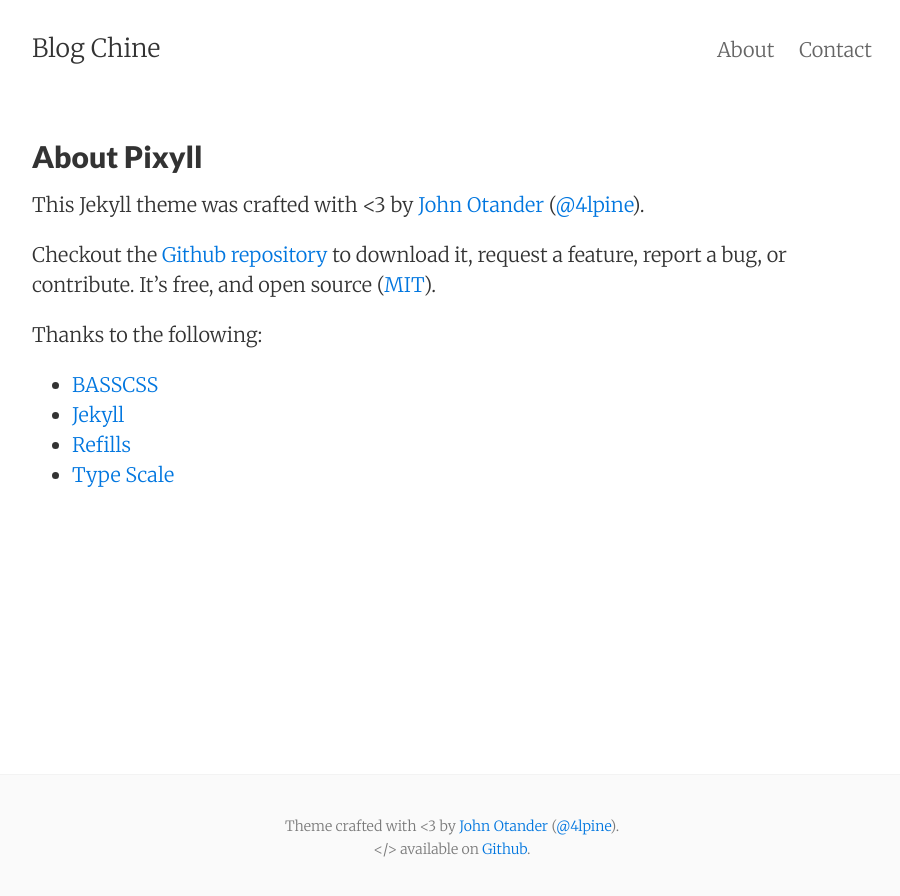
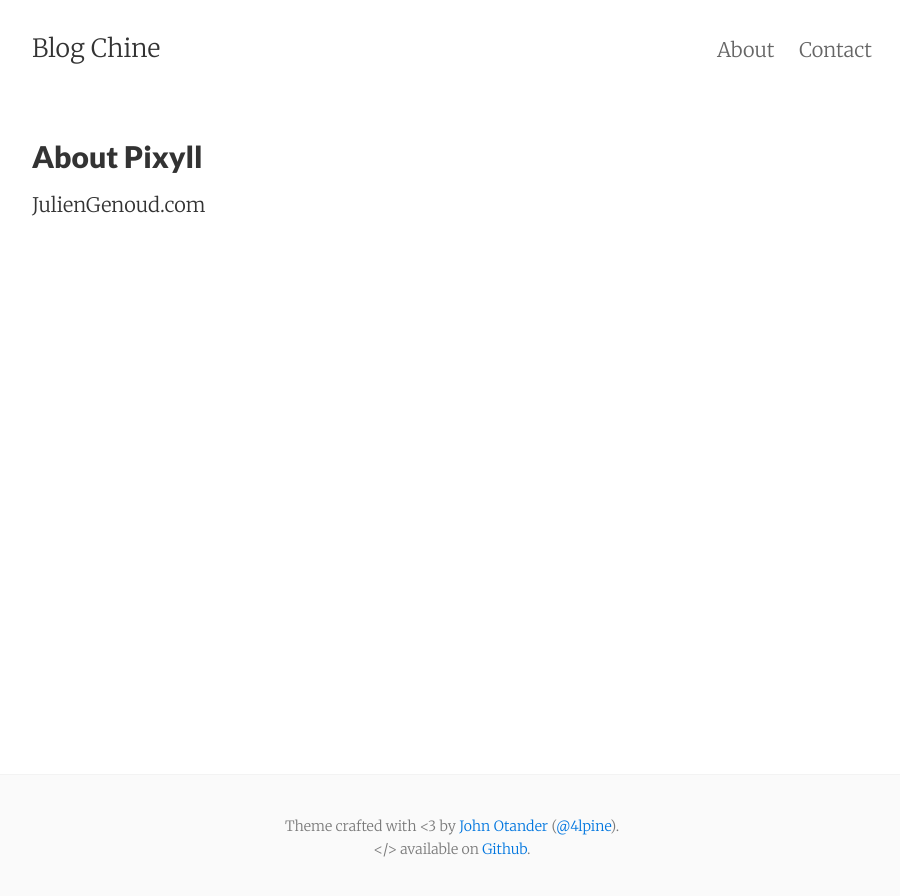
Before and after one commit to JulienGenoud/juliengenoud.com, a Jekyll site: the page built from about.md, in a window 1280 px wide. Shown: the top 896 px of the page, without its empty margins (188-1088 px from the left). Built offline with Jekyll 4.4.1, drawn with Linux system fonts in a browser that asks for light colours; nearby versions of some CDN libraries.

Commit message:
Update about.md

```diff
--- a/about.md
+++ b/about.md
@@ -4,16 +4,4 @@
 permalink: /about/
 ---
 
-This Jekyll theme was crafted with <3 by [John Otander](http://johnotander.com)
-([@4lpine](https://twitter.com/4lpine)).
-
-Checkout the [Github repository](https://github.com/johnotander/pixyll) to download it,
-request a feature, report a bug, or contribute. It's free, and open source
-([MIT](http://opensource.org/licenses/MIT)).
-
-Thanks to the following:
-
-* [BASSCSS](http://basscss.com)
-* [Jekyll](http://jekyllrb.com)
-* [Refills](http://refills.bourbon.io/)
-* [Type Scale](http://type-scale.com/)
+JulienGenoud.com
```
